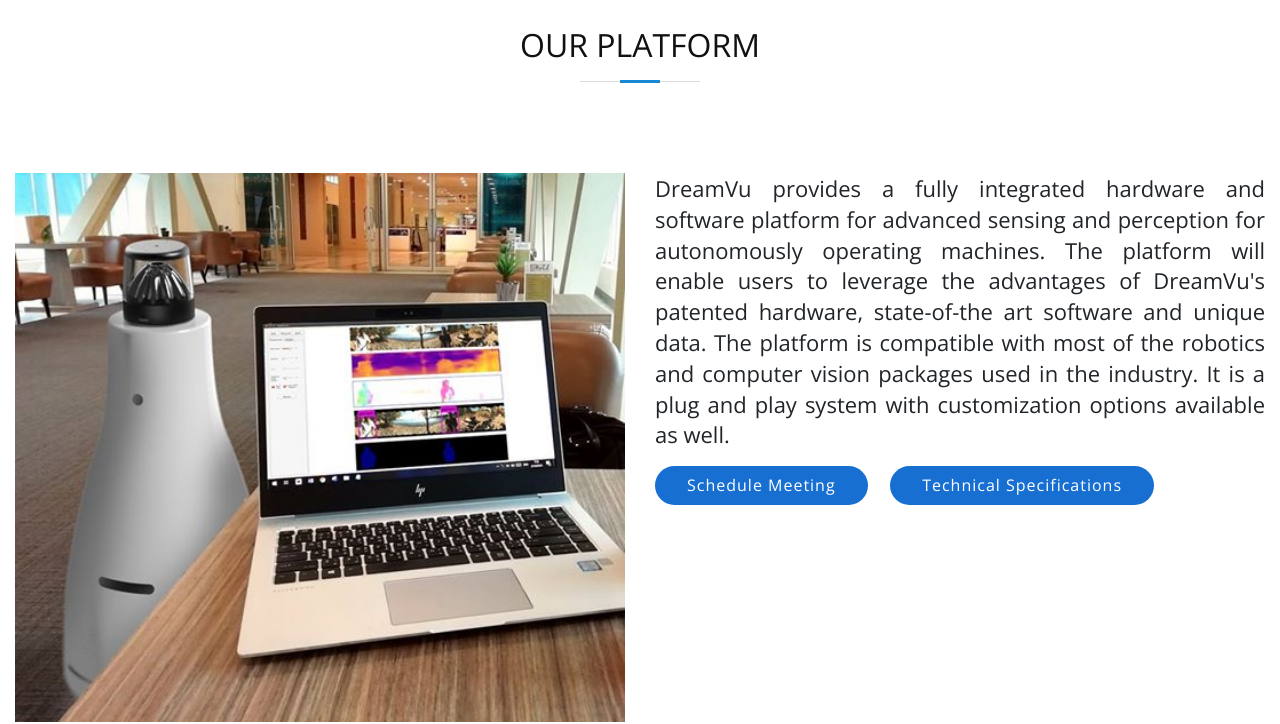
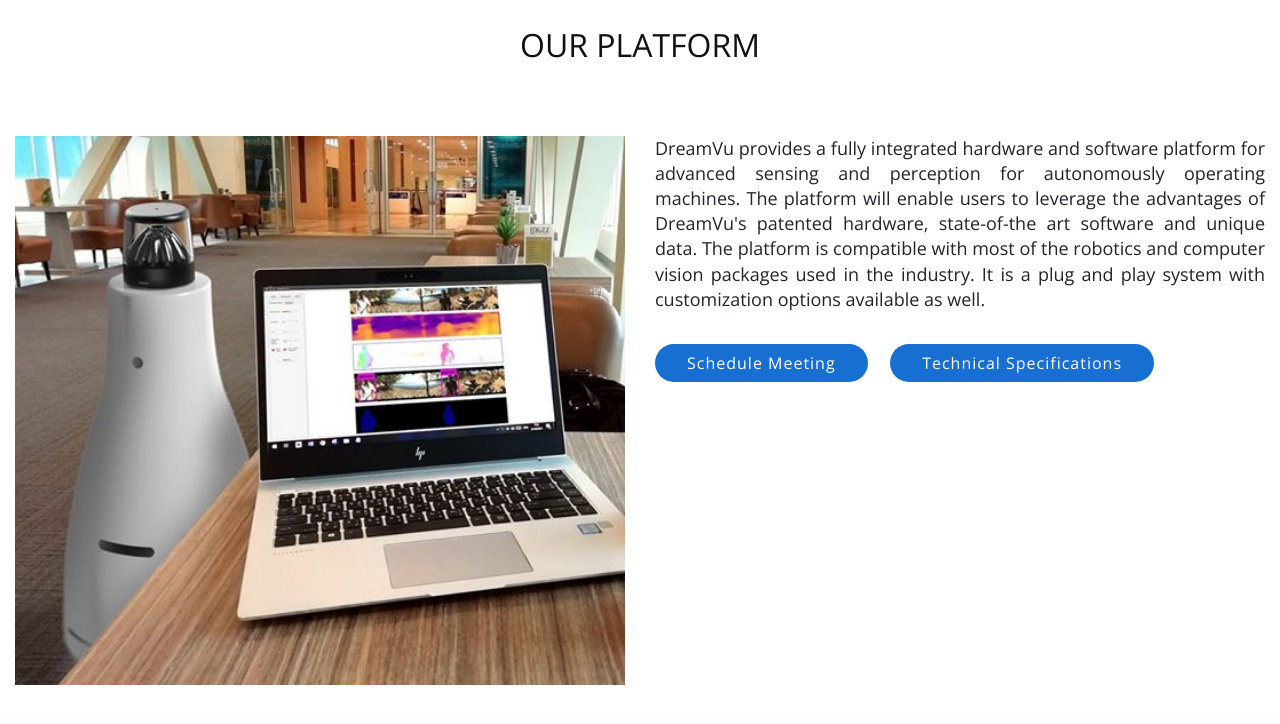
Before and after one commit to priyankmodiPM/DreamVu_site_new, a plain HTML site: page index.html in a window 1280 px wide. Shown: the part 1442-2166 px from the top of the page. Drawn offline with nearby package versions, Linux system fonts and the light colour scheme; files whose address does not match are found by name.

Commit message:
edits based on review, v5.0

```diff
--- a/css/style.css
+++ b/css/style.css
@@ -56,7 +56,7 @@ header h1 {
 } */
 
 
-/*--------------------------------------------------------------
+/*--------------------------------------------------------------g
 # Header
 --------------------------------------------------------------*/
 
@@ -466,7 +466,7 @@ h6 {
 --------------------------------*/
 
 .section-header{
-  margin-bottom: 8%;
+  margin-bottom: 5%;
   background: #ffffff00;
 }
 .section-header h3 {
@@ -476,10 +476,10 @@ h6 {
   text-align: center;
   font-weight: 300;
   position: relative;
-  padding-bottom: 15px;
+  padding-bottom: 10px;
 }
 
-.section-header h3::before {
+/* .section-header h3::before {
   content: '';
   position: absolute;
   display: block;
@@ -488,8 +488,8 @@ h6 {
   background: #ddd;
   bottom: 1px;
   left: calc(50% - 60px);
-}
-
+} */
+/*
 .section-header h3::after {
   content: '';
   position: absolute;
@@ -499,7 +499,7 @@ h6 {
   background: #1888d2;
   bottom: 0;
   left: calc(50% - 20px);
-}
+} */
 
 .section-header p {
   text-align: center;
@@ -535,7 +535,7 @@ h6 {
 }
 
 #facts .facts_p{
-  font-size: 22px;
+  font-size: 18px;
 }
 #facts .counters span {
   font-family: "Open Sans", sans-serif;
@@ -569,7 +569,7 @@ h6 {
   padding: 8px 32px;
   border-radius: 50px;
   transition: 0.5s;
-  /* margin: 10px; */
+  margin-bottom: 10px;
   color: #fff;
   background: #186fd2;
 }
--- a/index.html
+++ b/index.html
@@ -308,7 +308,7 @@ $(function(){
               </p> -->
                 <!-- <br><br> -->
                 <!-- <p class="facts_p">Schedule a meeting with our sales team to know more about the platform and how it can impact your industry/use-case. </p> -->
-                <br>
+                <br><br>
                 <a class="btn-get-started" href="https://forms.gle/eBjELYXpvtEQG468A">Schedule Meeting</a> &nbsp; &nbsp;
                 <a class="btn-get-started" href="images/spec_10cm+dimensions+weight_edited(lbs).pdf">Technical Specifications</a>
           </div>
@@ -475,7 +475,7 @@ $(function(){
                     <div class="icon"><i class="ion-ios-speedometer-outline"></i></div>
                   </div>
                 </div>
-                <h2 class="title"><a href="https://www.alleywatch.com/2019/11/a-360-degree-view-of-incubating-mechatronics/">IIIT graduates have built a camera DreamVu that captures 360-degree, 3D videos in real time</a></h2>
+                <h2 class="title"><a href="https://yourstory.com/2019/01/iiit-graduates-360degree-3d-videos-dreamvu">IIIT graduates have built a camera DreamVu that captures 360-degree, 3D videos in real time</a></h2>
                 <p>
                     Hyderabad-based DreamVu has a camera platform that captures a 360-degree view to create 3D videos in real time. The application spans multiple industries.
                 </p>
```
